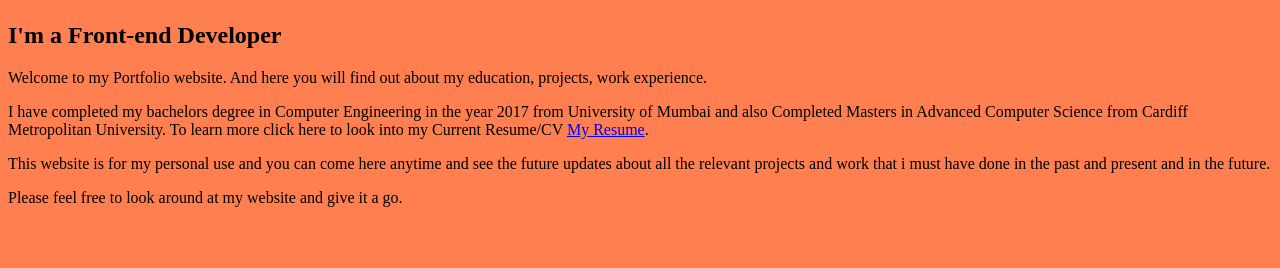
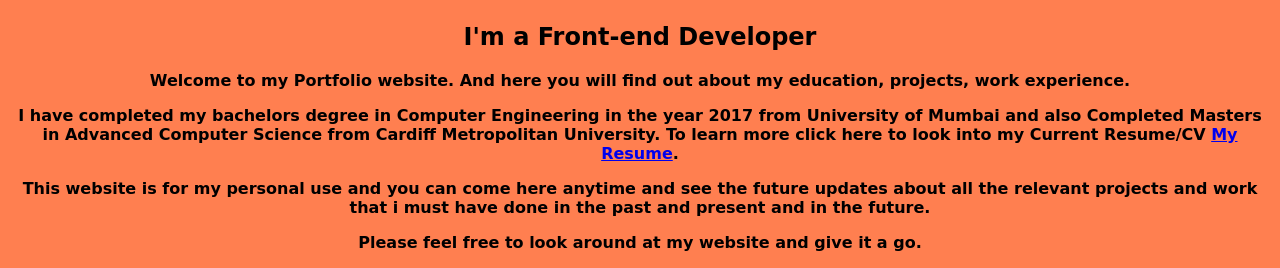
Before and after one commit to fahad56/Fahad-portfolio, a PHP site: page /public/About.html in a window 1280 px wide. Shown: the part 582-850 px from the top of the page. Before the commit the page ends 789 px from the top, so only its background shows below. Run offline with PHP 8.4, Linux system fonts and the light colour scheme.

Commit message:
modified changes

```diff
--- a/index.html
+++ b/index.html
@@ -3,7 +3,10 @@
 <head>
     <meta charset="UTF-8">
     <title>My Portfolio</title>
-    <link rel="stylesheet" href="./style.css"
+    <link rel="stylesheet" href="./style.css">
+    <link rel="preconnect" href="https://fonts.googleapis.com">
+    <link rel="preconnect" href="https://fonts.gstatic.com" crossorigin>
+    <link href="https://fonts.googleapis.com/css2?family=Kanit:ital@1&family=Sigmar&display=swap" rel="stylesheet">
 </head>
 <body>
     <center>
--- a/style.css
+++ b/style.css
@@ -23,3 +23,11 @@
 #main {
     color: rgb(157, 31, 37);
 }
+
+html {
+    font-family: 'Kanit', sans-serif;
+    font-family: 'Sigmar', cursive;
+    font-size: 1rem;
+    font-weight: 900;
+    text-align: center;
+}
```
